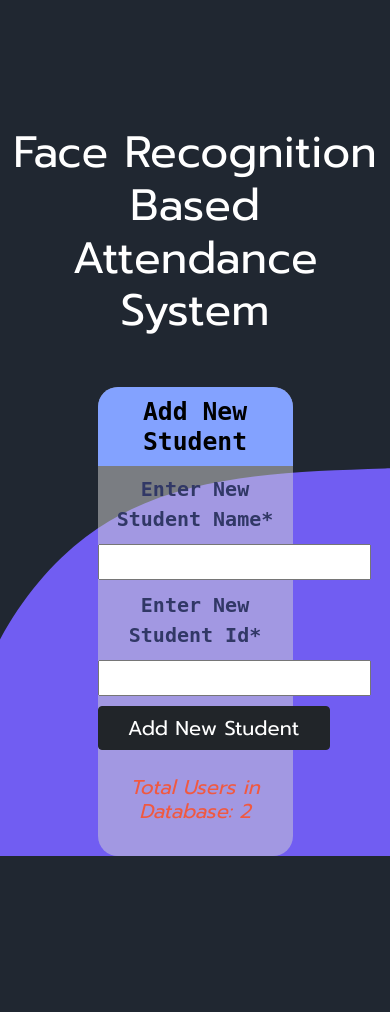
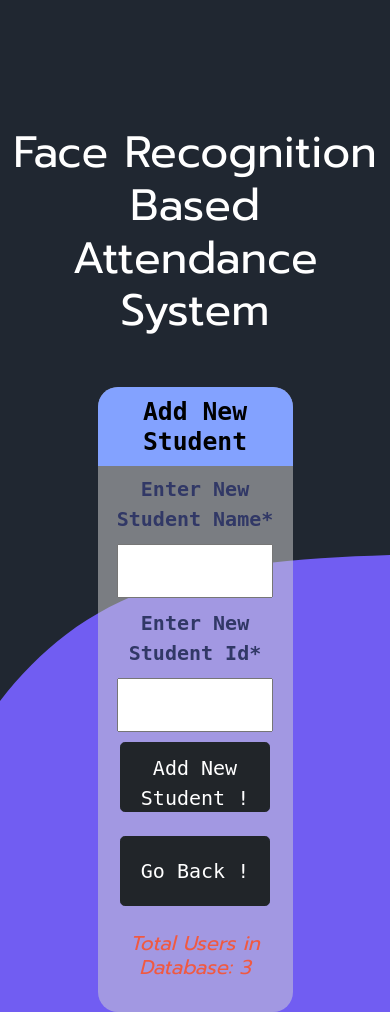
Before and after one commit to greywarden07/face-recognition-based-attendance-system-Sem3, a Flask app: page /register in a window 390 px wide. Before the commit the page ends 856 px from the top, so only its background shows below. Run offline with Flask 3, Linux system fonts and the light colour scheme; some libraries are stand-ins or nearby versions.

Commit message:
Made it a responsive site

```diff
--- a/Attendance/Attendance-11_13_23.csv
+++ b/Attendance/Attendance-11_13_23.csv
@@ -1,3 +1,4 @@
 Name,Roll,Time
 Divyansh,1,20:21:34
 Toy,4,21:06:25
+GD,2,21:35:23
--- a/templates/index.html
+++ b/templates/index.html
@@ -213,6 +213,7 @@
 
     <div class="spacer layer2 flip"></div>
 
+
     <section class="pink">
       <div class="blob-content">
 
@@ -236,7 +237,7 @@
                     style="font-size: 24px;font-weight: bold;border-radius: 10px;width:290px;padding: 10px;margin-top: 30px;margin-bottom: 30px;"
                     type='submit' class='btn btn-primary'>Click To Take Attendance</button>
             </a>
-            <table style="background-color: rgb(0, 0, 0);">
+            <table style="background-color:rgb(211,211,211,0.5);">
                 <tr>
                     <td><b>S No</b></td>
                     <td><b>Name</b></td>
@@ -257,7 +258,7 @@
             </table>
         <form action="/register">
 
-            <button style="width: 232px;margin-top: 20px;font-size: 20px;" type='submit' class='btn btn-dark'>Add
+            <button style="width: 232px;margin-top: 40px;font-size: 20px;margin-bottom: 20px;" type='submit' class='btn btn-dark'>Add
                 New Student
             </button>
         </form>
--- a/templates/register1.html
+++ b/templates/register1.html
@@ -5,6 +5,9 @@
     <meta http-equiv="X-UA-Compatible" content="IE=edge" />
     <meta name="viewport" content="width=device-width, initial-scale=1.0" />
     <title>Register</title>
+
+    <link href="https://cdn.jsdelivr.net/npm/bootstrap@5.0.0-beta3/dist/css/bootstrap.min.css" rel="stylesheet" integrity="sha384-eOJMYsd53ii+scO/bJGFsiCZc+5NDVN2yr8+0RDqr0Ql0h+rP48ckxlpbzKgwra6" crossorigin="anonymous">
+
 
     <link rel="preconnect" href="https://fonts.googleapis.com" />
     <link rel="preconnect" href="https://fonts.gstatic.com" crossorigin />
@@ -166,9 +169,11 @@
         border: 1px;
         font-family: arial, sans-serif;
         border-collapse: collapse;
-        width: 86%;
+        width: 100%;
         margin: auto;
+
     }
+
 
     td,
     th {
@@ -179,6 +184,46 @@
     tr:nth-child(even) {
         background-color: rgb(4, 4, 4);
     }
+    .form-element {
+    width: 80%; /* Adjust the width as needed */
+    box-sizing: border-box;
+    padding: 10px;
+    margin-bottom: 15px;
+    font-size: 1rem; /* Use relative font size */
+}
+/* Responsive styling for buttons */
+.btn {
+    width: 200px; /* Adjust the width as needed */
+    max-width: 300px; /* Set a maximum width if necessary */
+    box-sizing: border-box;
+    padding: 10px;
+    font-size: 1rem; /* Use relative font size */
+    margin: 10px auto; /* Center the button and add some margin */
+}
+
+/* Media query for larger screens */
+@media screen and (max-width: 506px) {
+    .btn {
+      height:80px;
+    width:200px;
+
+    }
+}
+
+@media screen and (max-width: 432px) {
+    .btn {
+      height:70px;
+    width:150px;
+
+    }
+}
+
+
+@media screen and (min-width: 768px) {
+    .form-element {
+        width: 50%; /* Adjust for larger screens */
+    }
+}
     </style>
   </head>
   <body>
@@ -207,20 +252,29 @@
                 <label style="font-size: 20px;color: #313866;font-family: monospace;"><b>Enter New Student Name*</b></label>
                 <br>
                 <input type="text" id="newusername" name='newusername'
-                    style="font-size: 20px;margin-top:10px;margin-bottom:10px;" required>
+                    style="font-size: 20px;margin-top:10px;margin-bottom:10px;" class="form-element" required>
                 <br>
                 <label style="font-size: 20px;color: #313866;font-family: monospace;"><b>Enter New Student Id*</b></label>
                 <br>
-                <input type="number" id="newusereid" name='newuserid'
+                <input type="number" id="newusereid" class="form-element" name='newuserid'
                     style="font-size: 20px;margin-top:10px;margin-bottom:10px;" required>
                 <br>
-                <button style="width: 232px;margin-top: 20px; font-size: 20px; margin: auto;" type='submit' class='btn btn-dark'>Add
-                    New Student
+                <button style="margin-top: 20px; font-size: 20px; margin: auto; font-family: monospace;" type='submit' class='btn btn-dark btn-lg btn-block'>Add
+                    New Student !
                 </button>
-                <br>
+
+                <br><br>
+                <form>
+                  <button style="margin-top: 20px; font-size: 20px; margin: auto;font-family: monospace;" type="reset" class='btn btn-dark btn-lg btn-block' onclick="location.href='/'">
+                   Go Back !
+                  </button>
+                </form>
+
+              </form>
                 <h5 style="padding: 25px;color:
                 #F05941;"><i>Total Users in Database: {{totalreg}}</i></h5>
-            </form>
+
+
         </div>
     </section>
   </body>
```
Also changed, not shown: templates/home.html (deleted, +0 -134 lines), static/faces/GD_2/GD_0.jpg (added), static/faces/GD_2/GD_1.jpg (added), static/faces/GD_2/GD_2.jpg (added), static/faces/GD_2/GD_3.jpg (added), static/faces/GD_2/GD_4.jpg (added), static/faces/GD_2/GD_5.jpg (added), static/faces/GD_2/GD_6.jpg (added), static/faces/GD_2/GD_7.jpg (added), static/faces/GD_2/GD_8.jpg (added), static/faces/GD_2/GD_9.jpg (added), 1 other file.
